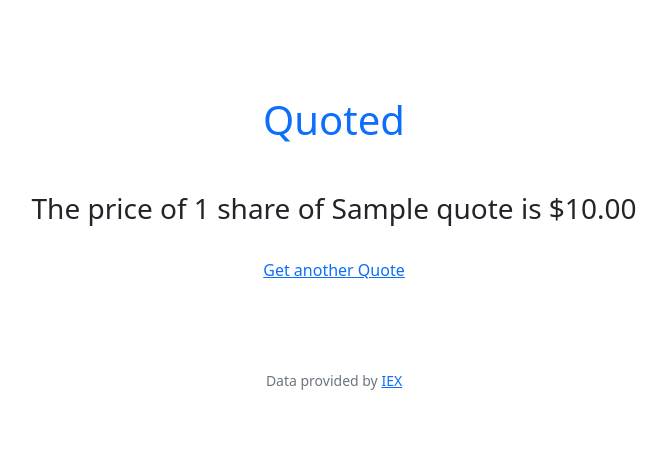
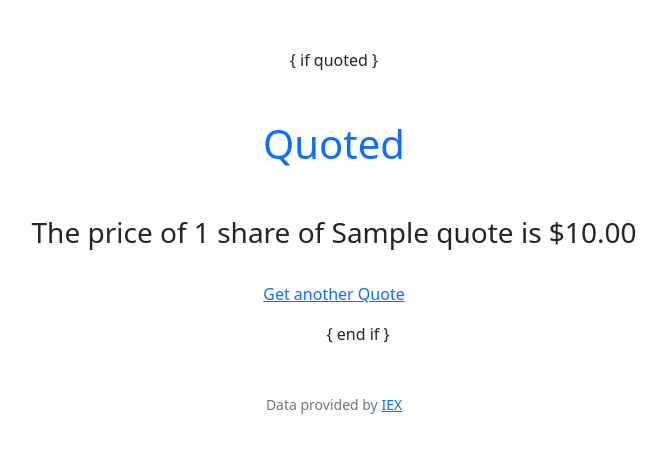
Before and after one commit to Qwilliams815/HarvardCS50x, a Flask app: template finance/templates/quoted.html in a window 1280 px wide. Shown: the part 76-529 px from the top of the page, without its empty margins (306-973 px from the left). Run offline with Flask 2, Linux system fonts and the light colour scheme; the template is opened without the code that fills it: most values are stand-ins (such as "Sample title", 1, 10 or a date in 2020); some libraries are stand-ins or nearby versions.

Commit message:
Thu, Jun 9, 2022, 11:01 PM +00:00

```diff
--- a/finance/templates/quoted.html
+++ b/finance/templates/quoted.html
@@ -5,7 +5,9 @@
 {% endblock %}
 
 {% block main %}
-    <h1 class="m-5 text-primary">Quoted</h1>
-    <h3>The price of 1 share of {{ quote['name'] }} is {{ quote['price'] | usd }}</h3>
-    <a href="/quote" class="m-5"><p>Get another Quote</p></a>
+    { if quoted }
+        <h1 class="m-5 text-primary">Quoted</h1>
+        <h3>The price of 1 share of {{ quote['name'] }} is {{ quote['price'] | usd }}</h3>
+        <a href="/quote" class="m-5"><p>Get another Quote</p></a>
+    { end if }
 {% endblock %}
```
